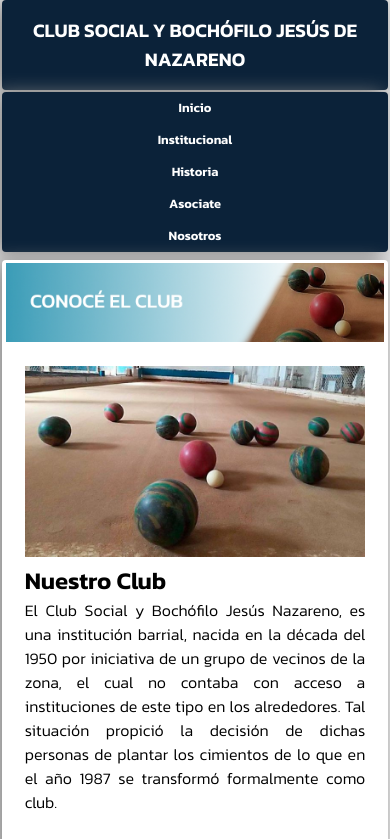
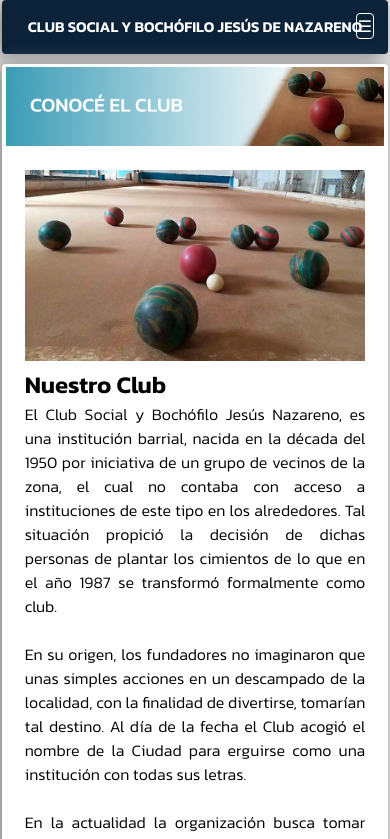
Before and after one commit to Matias-DR-83/Club-Social, a plain HTML site: page index.html in a window 390 px wide. Shown: the top 839 px of the page. Drawn offline with nearby package versions, Linux system fonts and the light colour scheme.

Commit message:
agrego menú hamburguesa

```diff
--- a/css/estilos_inicio.css
+++ b/css/estilos_inicio.css
@@ -69,6 +69,13 @@ body{
     text-align: center;
     width: 100%;
 }
+
+/* --- menu hamburguesa -- */
+#menu, #menu-check{
+    display: none;
+}
+
+
 
 /* ----- estilo nav ---- */
 .contenedor .nav{
@@ -240,18 +247,53 @@ body{
         margin: 0 auto;
         padding: 0%;
         display: block;
-
     }
 
-    .contenedor .encabezado h3{
-        font-size: 1.2rem;
+    .contenedor .encabezado{
+        /* position: fixed; */
+        font-size: 0.8rem;
     }
+
     .contenedor .encabezado .logo{
         display: none;
     }
 
+    /* --- menu hamburguesa -- */
+    #menu{
+        display: flex;
+        border: 1px solid;
+        border-radius: 4px;
+        font-size: 1rem;
+        width: 1rem;
+        position: absolute;
+        top: 0.8rem;
+        right: 1rem;
+        justify-content: center;
+    }
+
+    #menu-cerrar{
+        display: none;
+    }
+
+    #menu-check:not(:checked) ~ .navigation {
+        display: none;
+    }
+    #menu-check:checked ~ .navigation {
+        display: block;
+    }
+
+    #menu-check:checked ~ label #menu-abrir {
+        display: none;
+    }
+    #menu-check:checked ~ label #menu-cerrar {
+        display: block;
+    }
+
+
+    /* -- */
+
     .contenedor .nav{
-        display: block;
+        /* position: fixed; */
         height: auto;
     }
 
@@ -260,6 +302,7 @@ body{
         display: block;
         text-align: center;
         font-size: 0.8rem;
+        border-bottom: 1px solid #2a3863;
     }
 
 
--- a/css/estilos_secciones.css
+++ b/css/estilos_secciones.css
@@ -500,6 +500,7 @@ body{
         display: block;
         text-align: center;
         font-size: 0.8rem;
+        border-bottom: 1px solid #2a3863;
     }
 
 
--- a/index.html
+++ b/index.html
@@ -25,17 +25,26 @@
 
         <header class="encabezado">
 
+
             <div class="logo">
                 <img src="./img/Escudo_Club.jpg" alt="escudo" width="50px">
             </div>
 
             <h3>CLUB SOCIAL Y BOCHÓFILO JESÚS DE NAZARENO</h3>
 
+
+
         </header>
 
 
 
         <nav class="nav">
+
+            <input type="checkbox" id="menu-check">
+            <label id="menu" for="menu-check">
+                <span id="menu-abrir">&#9776;</span>
+                <span id="menu-cerrar">X</span>
+            </label>
 
             <div class="navigation">
                 <ul>
@@ -142,7 +151,7 @@
     </div>
 
 <!--JavaScript-->
-<script src="js/script.js"></script>
+<!-- <script src="js/script.js"></script> -->
 
 </body>
 </html>
```
